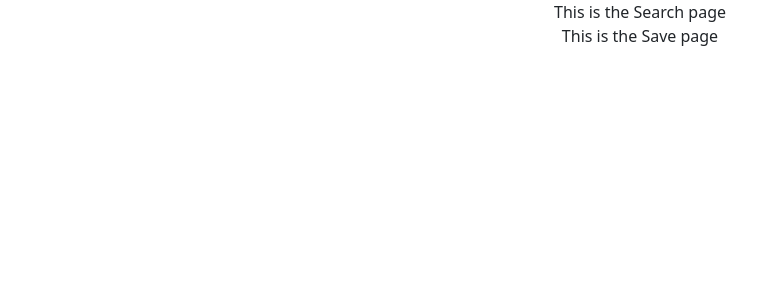
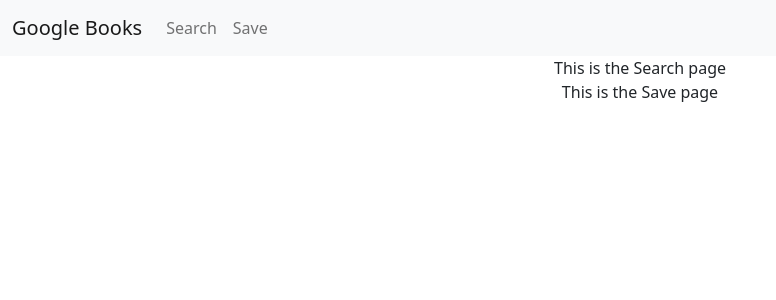
Before and after one commit to caymanh/google-book-search, a React (Create React App) app in the folder client/: page / in a window 1280 px wide. Shown: the top 300 px of the page, without its empty margins (0-776 px from the left). Built offline with nearby package versions, Linux system fonts and the light colour scheme.

Commit message:
added navbar component

```diff
--- a/client/src/App.js
+++ b/client/src/App.js
@@ -1,11 +1,13 @@
 import React, { Component } from "react";
 import Search from "./pages/Search/Search";
 import Save from "./pages/Save/Save";
+import Navbar from "./components/Navbar/Navbar";
 import "./App.css";
 
 function App() {
   return (
     <div className="App">
+      <Navbar />
       <Search />
       <Save />
     </div>
--- /dev/null
+++ b/client/src/components/Navbar/Navbar.js
@@ -0,0 +1,36 @@
+import React from "react";
+
+function Navbar() {
+  return (
+    <nav className="navbar navbar-expand-lg navbar-light bg-light">
+      <div className="container-fluid">
+        <a className="navbar-brand" href="/">
+          Google Books
+        </a>
+        <button
+          className="navbar-toggler"
+          type="button"
+          data-bs-toggle="collapse"
+          data-bs-target="#navbarNavAltMarkup"
+          aria-controls="navbarNavAltMarkup"
+          aria-expanded="false"
+          aria-label="Toggle navigation"
+        >
+          <span className="navbar-toggler-icon"></span>
+        </button>
+        <div className="collapse navbar-collapse" id="navbarNavAltMarkup">
+          <div className="navbar-nav">
+            <a className="nav-link" href="/">
+              Search
+            </a>
+            <a className="nav-link" href="/save">
+              Save
+            </a>
+          </div>
+        </div>
+      </div>
+    </nav>
+  );
+}
+
+export default Navbar;
```
